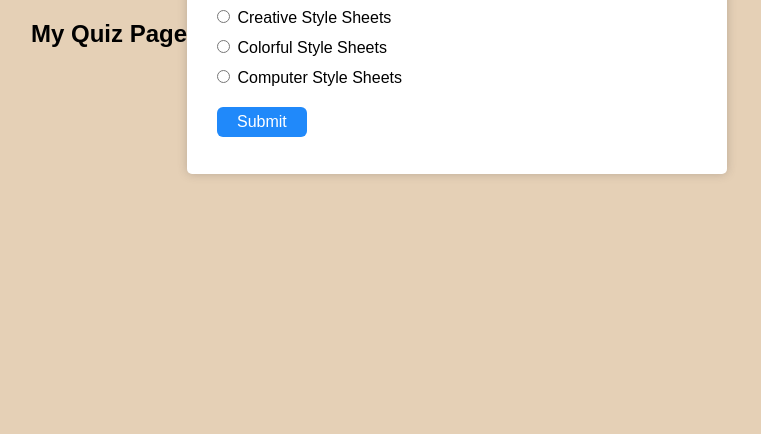
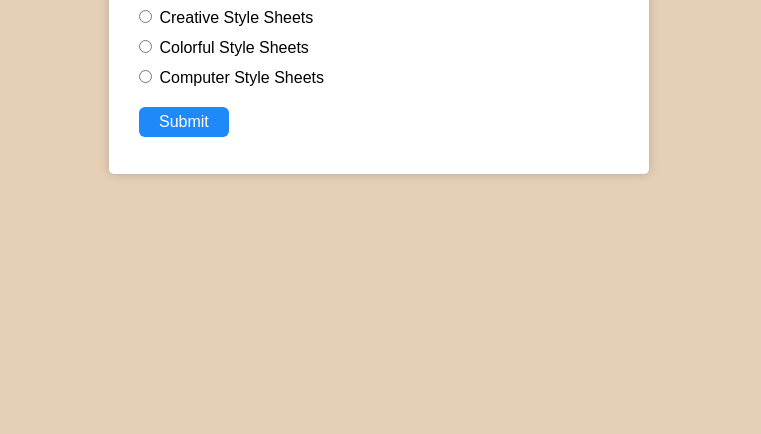
Before and after one commit to Hanshitak/Quiz, a plain HTML site: page index.html in a window 1280 px wide. Shown: the part 366-800 px from the top of the page, without its empty margins (261-1022 px from the left). Drawn offline with Linux system fonts and the light colour scheme.

Commit message:
Update index.html

```diff
--- a/index.html
+++ b/index.html
@@ -7,7 +7,6 @@
     <link rel="stylesheet" href="styles.css">
 </head>
 <body>
-    <h2> My Quiz Page </h2>
     <div class="container">
         <div id="quiz">
             <div class="quiz-header">
```
